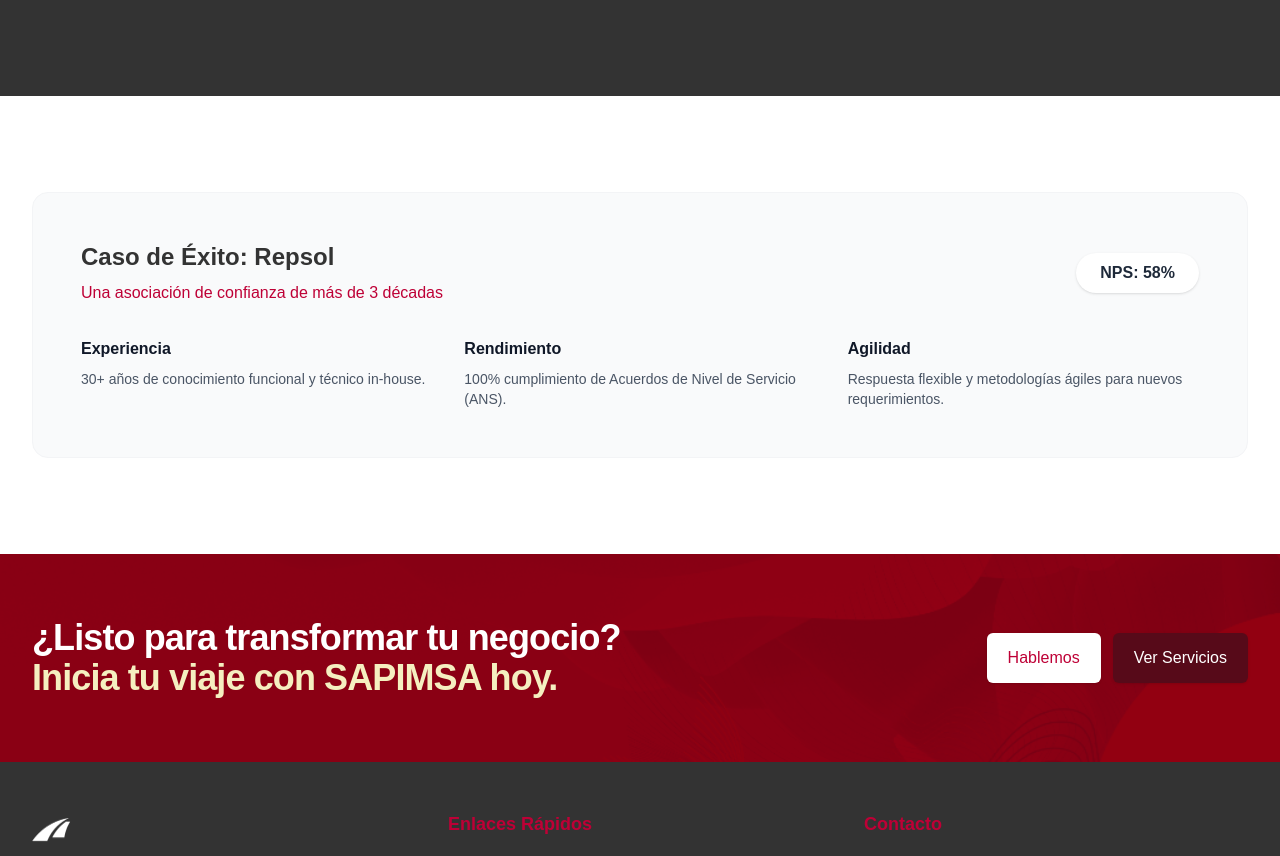
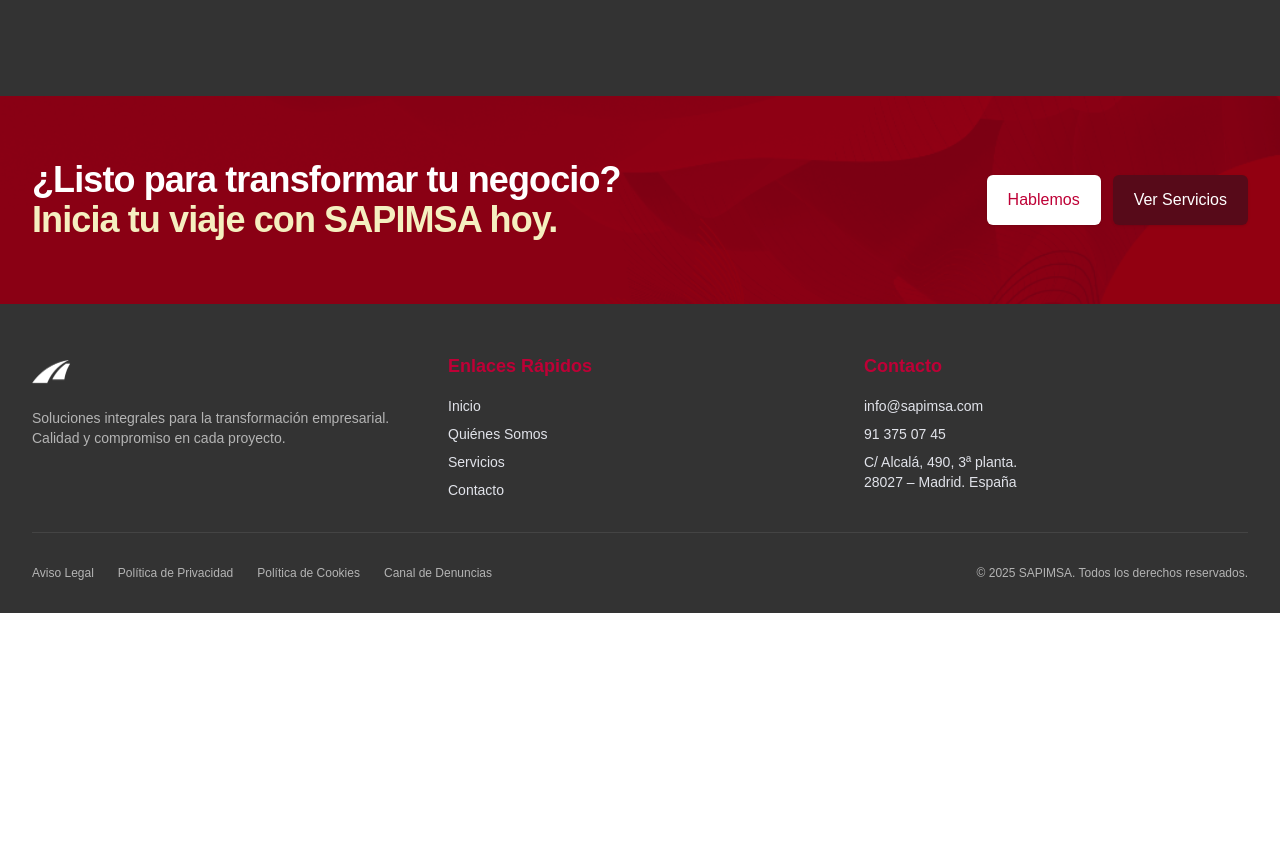
Before and after one commit to kareval/newsapimsa, a Next.js app: page /destacados/capacidades in a window 1280 px wide. Shown: the part 2677-3533 px from the top of the page. After the commit the page ends 3290 px from the top, so only its background shows below. Built offline with nearby package versions, Linux system fonts and the light colour scheme.

Commit message:
Refactor: Remove Repsol case study from Capabilities page

```diff
--- a/src/app/destacados/capacidades/page.tsx
+++ b/src/app/destacados/capacidades/page.tsx
@@ -174,36 +174,7 @@
                 </div>
             </div>
 
-            {/* Success Case: Repsol */}
-            <div className="py-24 bg-white">
-                <div className="max-w-7xl mx-auto px-4 sm:px-6 lg:px-8">
-                    <div className="bg-gray-50 rounded-2xl p-8 md:p-12 border border-gray-100">
-                        <div className="md:flex items-center justify-between mb-8">
-                            <div>
-                                <h2 className="text-2xl font-bold text-sapimsa-jet mb-2">Caso de Éxito: Repsol</h2>
-                                <p className="text-sapimsa-crimson font-medium">Una asociación de confianza de más de 3 décadas</p>
-                            </div>
-                            <div className="mt-4 md:mt-0 px-6 py-2 bg-white rounded-full shadow-sm font-bold text-gray-800">
-                                NPS: 58%
-                            </div>
-                        </div>
-                        <div className="grid grid-cols-1 md:grid-cols-3 gap-8">
-                            <div>
-                                <h4 className="font-bold text-gray-900 mb-2">Experiencia</h4>
-                                <p className="text-sm text-gray-600">30+ años de conocimiento funcional y técnico in-house.</p>
-                            </div>
-                            <div>
-                                <h4 className="font-bold text-gray-900 mb-2">Rendimiento</h4>
-                                <p className="text-sm text-gray-600">100% cumplimiento de Acuerdos de Nivel de Servicio (ANS).</p>
-                            </div>
-                            <div>
-                                <h4 className="font-bold text-gray-900 mb-2">Agilidad</h4>
-                                <p className="text-sm text-gray-600">Respuesta flexible y metodologías ágiles para nuevos requerimientos.</p>
-                            </div>
-                        </div>
-                    </div>
-                </div>
-            </div>
+
 
             <CallToAction />
         </div>
```
